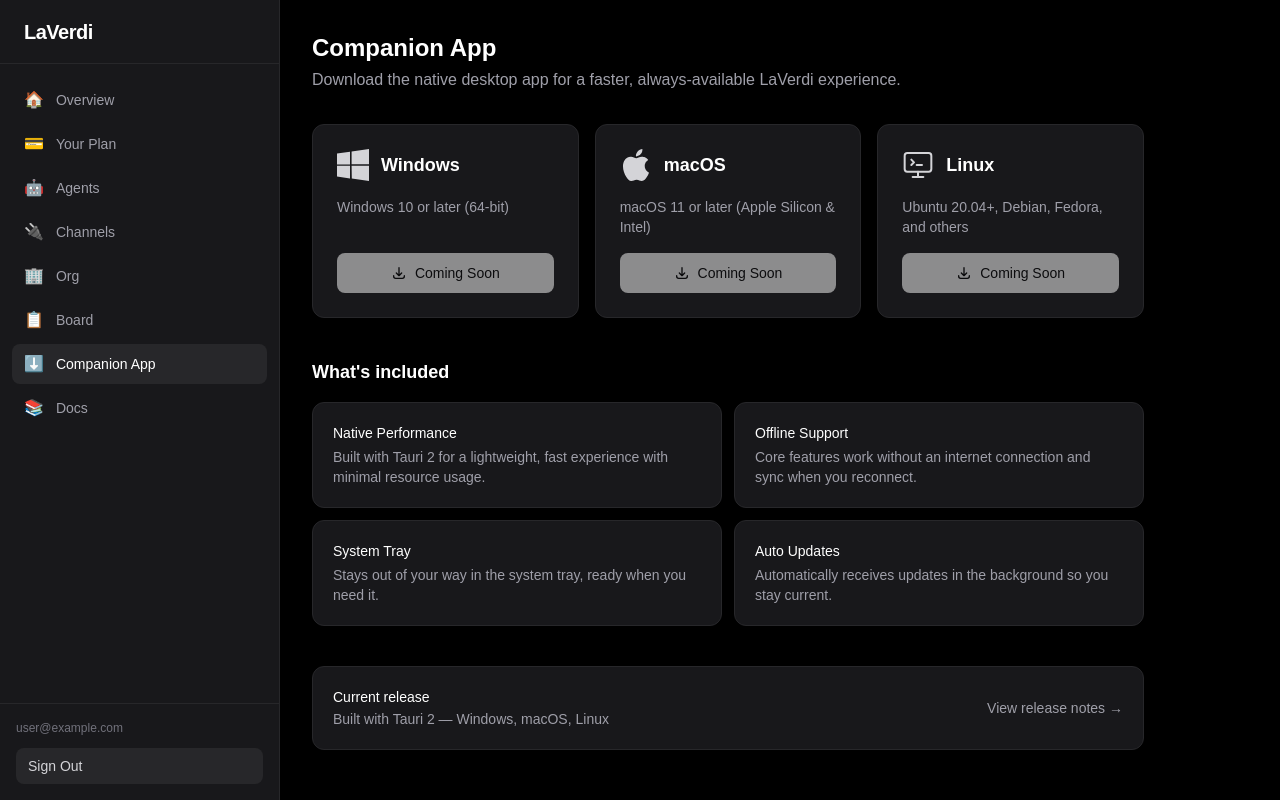
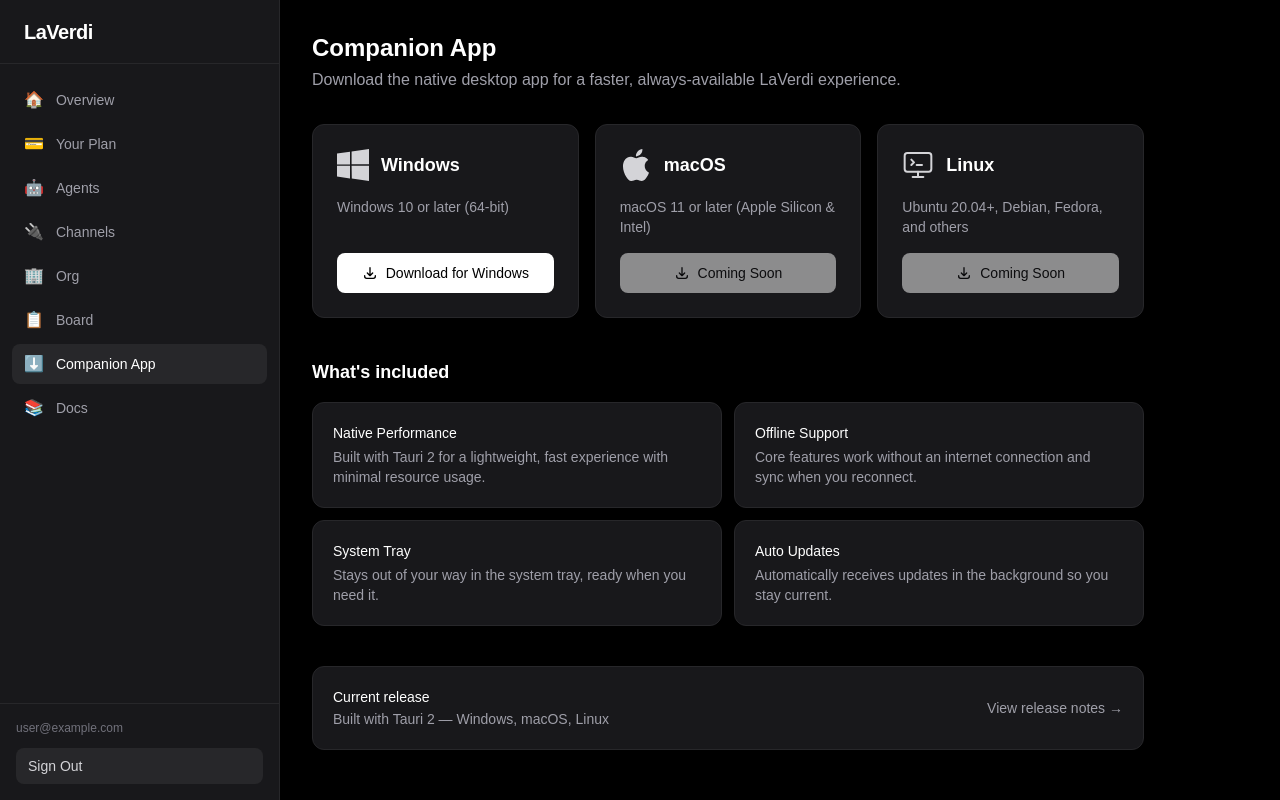
Before and after one commit to Magellian/Laverdi-Portal, a Next.js app: page /dashboard/companion in a window 1280 px wide. Built offline with nearby package versions, Linux system fonts and the light colour scheme; no server answers; sample sign-in values are in the browser's storage.

Commit message:
Companion page: Windows download active, point to real repo

```diff
--- a/app/dashboard/companion/page.tsx
+++ b/app/dashboard/companion/page.tsx
@@ -1,3 +1,5 @@
+const RELEASES_URL = 'https://github.com/Magellian/laverdi-companion/releases'
+
 const platforms = [
   {
     name: 'Windows',
@@ -7,7 +9,7 @@
         <path d="M0 3.449L9.75 2.1v9.451H0m10.949-9.602L24 0v11.4H10.949M0 12.6h9.75v9.451L0 20.699M10.949 12.6H24V24l-12.9-1.801" />
       </svg>
     ),
-    ext: '.msi',
+    available: true,
   },
   {
     name: 'macOS',
@@ -17,7 +19,7 @@
         <path d="M12.152 6.896c-.948 0-2.415-1.078-3.96-1.04-2.04.027-3.91 1.183-4.961 3.014-2.117 3.675-.546 9.103 1.519 12.09 1.013 1.454 2.208 3.09 3.792 3.039 1.52-.065 2.09-.987 3.935-.987 1.831 0 2.35.987 3.96.948 1.637-.026 2.676-1.48 3.676-2.948 1.156-1.688 1.636-3.325 1.662-3.415-.039-.013-3.182-1.221-3.22-4.857-.026-3.04 2.48-4.494 2.597-4.559-1.429-2.09-3.623-2.324-4.39-2.376-2-.156-3.675 1.09-4.61 1.09zM15.53 3.83c.843-1.012 1.4-2.427 1.245-3.83-1.207.052-2.662.805-3.532 1.818-.78.896-1.454 2.338-1.273 3.714 1.338.104 2.715-.688 3.559-1.701" />
       </svg>
     ),
-    ext: '.dmg',
+    available: false,
   },
   {
     name: 'Linux',
@@ -29,7 +31,7 @@
         <path strokeLinecap="round" strokeLinejoin="round" d="M7 8l2 2-2 2M11 12h4" />
       </svg>
     ),
-    ext: '.AppImage',
+    available: false,
   },
 ]
 
@@ -74,6 +76,19 @@
               <span className="text-lg font-semibold text-white">{platform.name}</span>
             </div>
             <p className="text-sm text-zinc-400 flex-1">{platform.description}</p>
+            {platform.available ? (
+              <a
+                href={RELEASES_URL}
+                target="_blank"
+                rel="noopener noreferrer"
+                className="flex items-center justify-center gap-2 rounded-lg bg-white text-black text-sm font-medium px-4 py-2.5 hover:bg-zinc-200 transition-colors"
+              >
+                <svg className="h-4 w-4" fill="none" stroke="currentColor" viewBox="0 0 24 24">
+                  <path strokeLinecap="round" strokeLinejoin="round" strokeWidth={2} d="M4 16v1a3 3 0 003 3h10a3 3 0 003-3v-1m-4-4l-4 4m0 0l-4-4m4 4V4" />
+                </svg>
+                Download{platform.name === 'Windows' ? ' for Windows' : ''}
+              </a>
+            ) : (
               <button
                 disabled
                 className="flex items-center justify-center gap-2 rounded-lg bg-white text-black text-sm font-medium px-4 py-2.5 opacity-50 cursor-not-allowed"
@@ -83,6 +98,7 @@
                 </svg>
                 Coming Soon
               </button>
+            )}
           </div>
         ))}
       </div>
@@ -110,7 +126,7 @@
           <p className="text-sm text-zinc-400 mt-0.5">Built with Tauri 2 &mdash; Windows, macOS, Linux</p>
         </div>
         <a
-          href="https://github.com/laverdi/companion/releases"
+          href={RELEASES_URL}
           target="_blank"
           rel="noopener noreferrer"
           className="text-sm text-zinc-400 hover:text-white transition-colors shrink-0"
```
Lines whose indentation alone changed are shown as unchanged.
